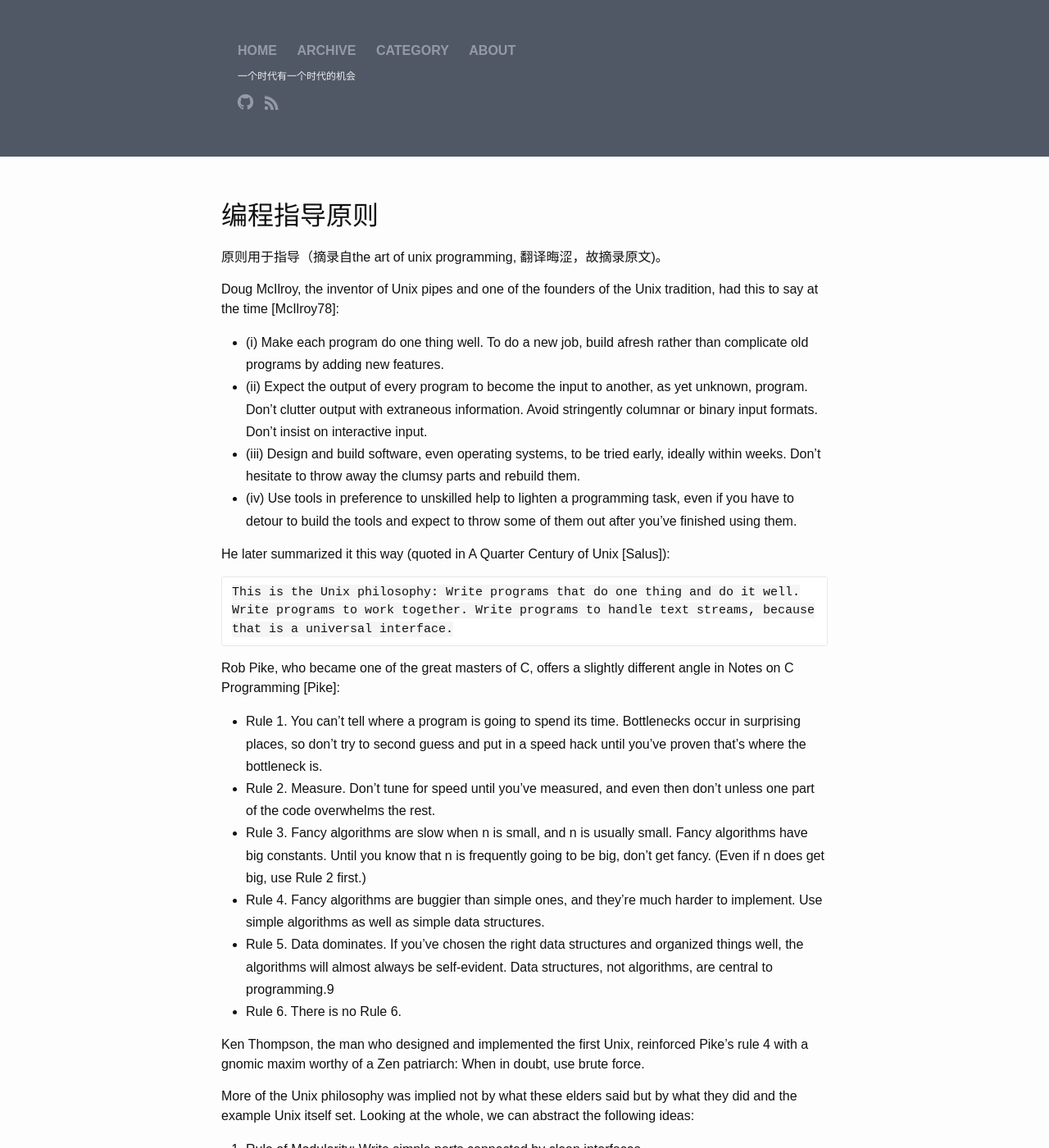
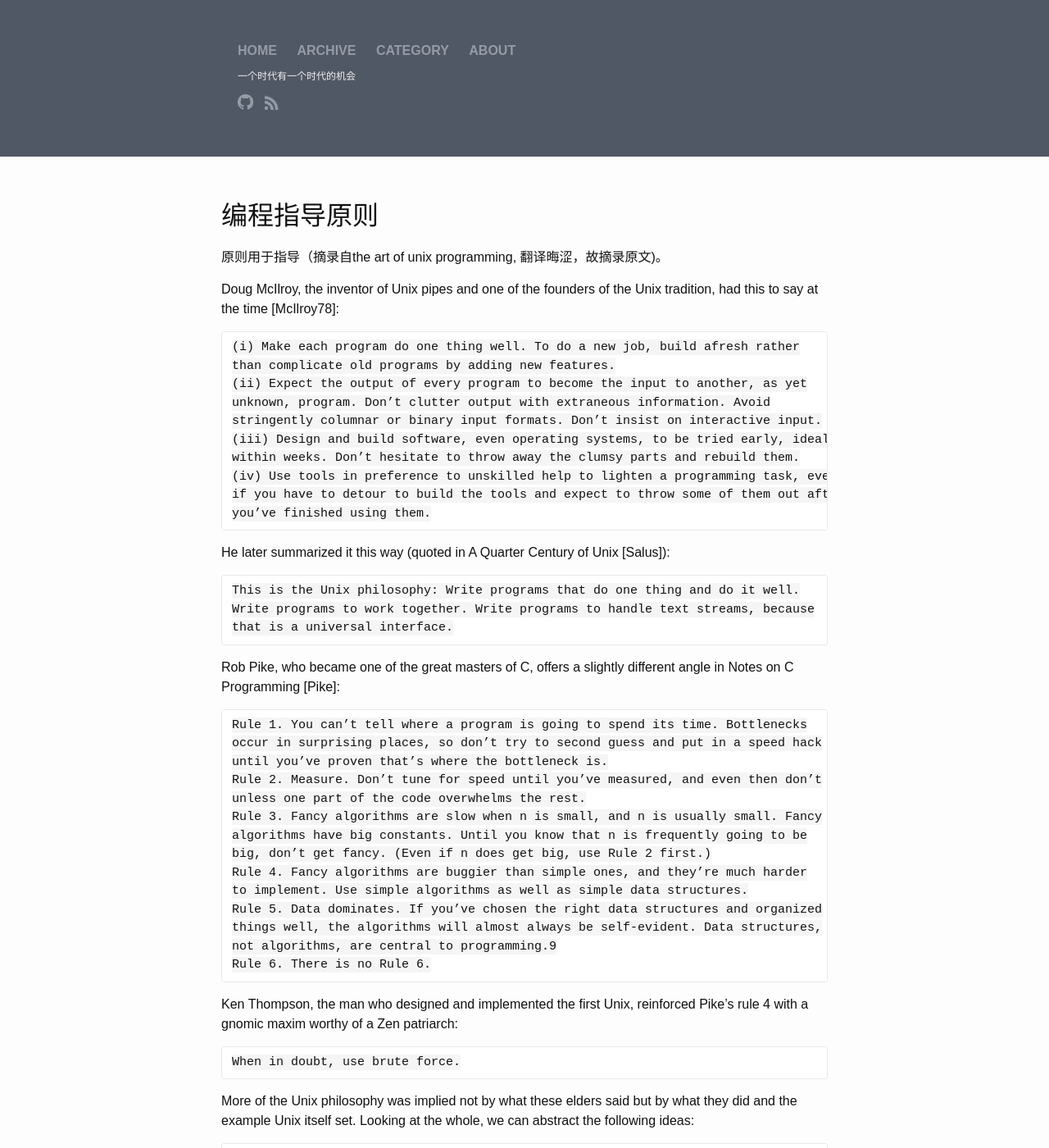
Before and after one commit to jojolin/jojolin.github.io, a Jekyll site: the page built from _posts/2016-09-18-note-unix-rule.markdown, in a window 1280 px wide and 1400 px high. Shown: the whole window at 82% size. Built offline with Jekyll 4.4.1, drawn with Linux system fonts in a browser that asks for light colours; some of the changed text lies outside the part shown.

Commit message:
improve unix-rule

```diff
--- a/_posts/2016-09-18-note-unix-rule.markdown
+++ b/_posts/2016-09-18-note-unix-rule.markdown
@@ -8,16 +8,17 @@
 
 Doug McIlroy, the inventor of Unix pipes and one of the founders of the Unix tradition, had this to
 say at the time [McIlroy78]:
-- (i) Make each program do one thing well. To do a new job, build afresh rather
-than complicate old programs by adding new features.
-- (ii) Expect the output of every program to become the input to another, as yet
-unknown, program. Don’t clutter output with extraneous information. Avoid
-stringently columnar or binary input formats. Don’t insist on interactive input.
-- (iii) Design and build software, even operating systems, to be tried early, ideally
-within weeks. Don’t hesitate to throw away the clumsy parts and rebuild them.
-- (iv) Use tools in preference to unskilled help to lighten a programming task, even
-if you have to detour to build the tools and expect to throw some of them out after
-you’ve finished using them.
+
+    (i) Make each program do one thing well. To do a new job, build afresh rather
+    than complicate old programs by adding new features.
+    (ii) Expect the output of every program to become the input to another, as yet
+    unknown, program. Don’t clutter output with extraneous information. Avoid
+    stringently columnar or binary input formats. Don’t insist on interactive input.
+    (iii) Design and build software, even operating systems, to be tried early, ideally
+    within weeks. Don’t hesitate to throw away the clumsy parts and rebuild them.
+    (iv) Use tools in preference to unskilled help to lighten a programming task, even
+    if you have to detour to build the tools and expect to throw some of them out after
+    you’ve finished using them.
 
 He later summarized it this way (quoted in A Quarter Century of Unix [Salus]):
 
@@ -27,42 +28,44 @@
 
 Rob Pike, who became one of the great masters of C, offers a slightly different angle in Notes on C
 Programming [Pike]:
-- Rule 1. You can’t tell where a program is going to spend its time. Bottlenecks
-occur in surprising places, so don’t try to second guess and put in a speed hack
-until you’ve proven that’s where the bottleneck is.
-- Rule 2. Measure. Don’t tune for speed until you’ve measured, and even then don’t
-unless one part of the code overwhelms the rest.
-- Rule 3. Fancy algorithms are slow when n is small, and n is usually small. Fancy
-algorithms have big constants. Until you know that n is frequently going to be
-big, don’t get fancy. (Even if n does get big, use Rule 2 first.)
-- Rule 4. Fancy algorithms are buggier than simple ones, and they’re much harder
-to implement. Use simple algorithms as well as simple data structures.
-- Rule 5. Data dominates. If you’ve chosen the right data structures and organized
-things well, the algorithms will almost always be self-evident. Data structures,
-not algorithms, are central to programming.9
-- Rule 6. There is no Rule 6.
+
+    Rule 1. You can’t tell where a program is going to spend its time. Bottlenecks
+    occur in surprising places, so don’t try to second guess and put in a speed hack
+    until you’ve proven that’s where the bottleneck is.
+    Rule 2. Measure. Don’t tune for speed until you’ve measured, and even then don’t
+    unless one part of the code overwhelms the rest.
+    Rule 3. Fancy algorithms are slow when n is small, and n is usually small. Fancy
+    algorithms have big constants. Until you know that n is frequently going to be
+    big, don’t get fancy. (Even if n does get big, use Rule 2 first.)
+    Rule 4. Fancy algorithms are buggier than simple ones, and they’re much harder
+    to implement. Use simple algorithms as well as simple data structures.
+    Rule 5. Data dominates. If you’ve chosen the right data structures and organized
+    things well, the algorithms will almost always be self-evident. Data structures,
+    not algorithms, are central to programming.9
+    Rule 6. There is no Rule 6.
 
 Ken Thompson, the man who designed and implemented the first Unix, reinforced Pike’s rule 4 with
 a gnomic maxim worthy of a Zen patriarch:
+
     When in doubt, use brute force.
 
 More of the Unix philosophy was implied not by what these elders said but by what they did and the
 example Unix itself set. Looking at the whole, we can abstract the following ideas:
 
-1. Rule of Modularity: Write simple parts connected by clean interfaces.
-2. Rule of Clarity: Clarity is better than cleverness.
-3. Rule of Composition: Design programs to be connected to other programs.
-4. Rule of Separation: Separate policy from mechanism; separate interfaces from engines.
-5. Rule of Simplicity: Design for simplicity; add complexity only where you must.
-6. Rule of Parsimony: Write a big program only when it is clear by demonstration that nothing else will do.
-7. Rule of Transparency: Design for visibility to make inspection and debugging easier.
-8. Rule of Robustness: Robustness is the child of transparency and simplicity.
-9. Rule of Representation: Fold knowledge into data so program logic can be stupid and robust.
-10. Rule of Least Surprise: In interface design, always do the least surprising thing.
-11. Rule of Silence: When a program has nothing surprising to say, it should say nothing.
-12. Rule of Repair: When you must fail, fail noisily and as soon as possible.
-13. Rule of Economy: Programmer time is expensive; conserve it in preference to machine time.
-14. Rule of Generation: Avoid hand-hacking; write programs to write programs when you can.
-15. Rule of Optimization: Prototype before polishing. Get it working before you optimize it.
-16. Rule of Diversity: Distrust all claims for “one true way”.
-17. Rule of Extensibility: Design for the future, because it will be here sooner than you think
+    1. Rule of Modularity: Write simple parts connected by clean interfaces.
+    2. Rule of Clarity: Clarity is better than cleverness.
+    3. Rule of Composition: Design programs to be connected to other programs.
+    4. Rule of Separation: Separate policy from mechanism; separate interfaces from engines.
+    5. Rule of Simplicity: Design for simplicity; add complexity only where you must.
+    6. Rule of Parsimony: Write a big program only when it is clear by demonstration that nothing else will do.
+    7. Rule of Transparency: Design for visibility to make inspection and debugging easier.
+    8. Rule of Robustness: Robustness is the child of transparency and simplicity.
+    9. Rule of Representation: Fold knowledge into data so program logic can be stupid and robust.
+    10. Rule of Least Surprise: In interface design, always do the least surprising thing.
+    11. Rule of Silence: When a program has nothing surprising to say, it should say nothing.
+    12. Rule of Repair: When you must fail, fail noisily and as soon as possible.
+    13. Rule of Economy: Programmer time is expensive; conserve it in preference to machine time.
+    14. Rule of Generation: Avoid hand-hacking; write programs to write programs when you can.
+    15. Rule of Optimization: Prototype before polishing. Get it working before you optimize it.
+    16. Rule of Diversity: Distrust all claims for “one true way”.
+    17. Rule of Extensibility: Design for the future, because it will be here sooner than you think
```
